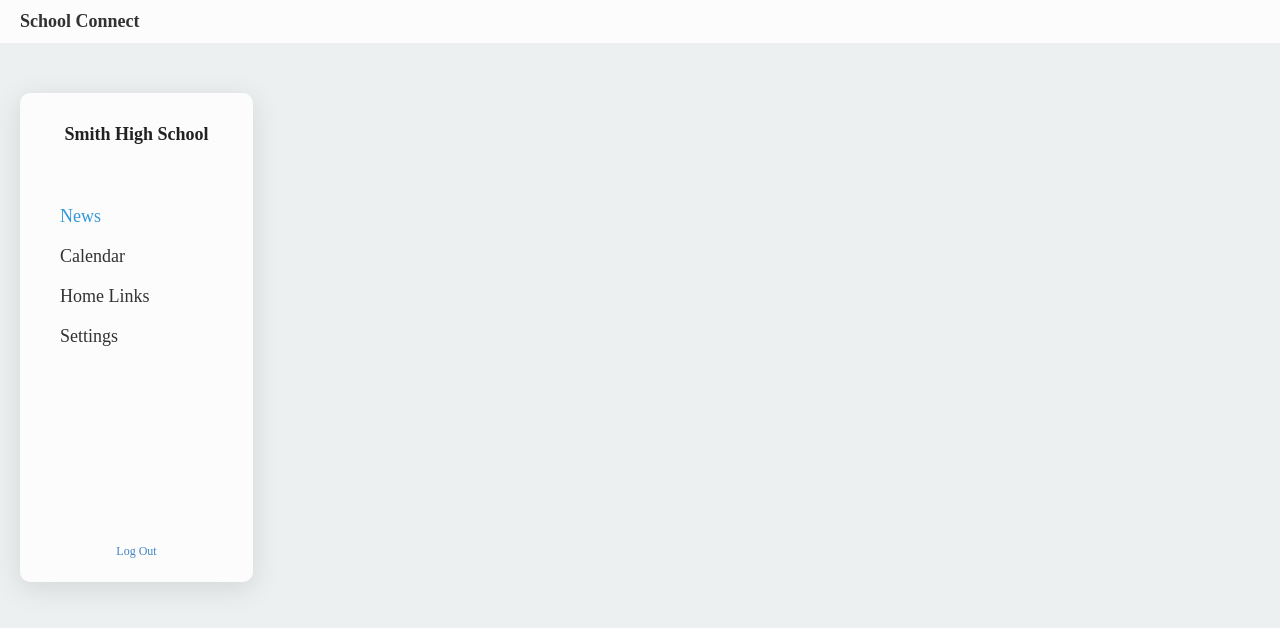
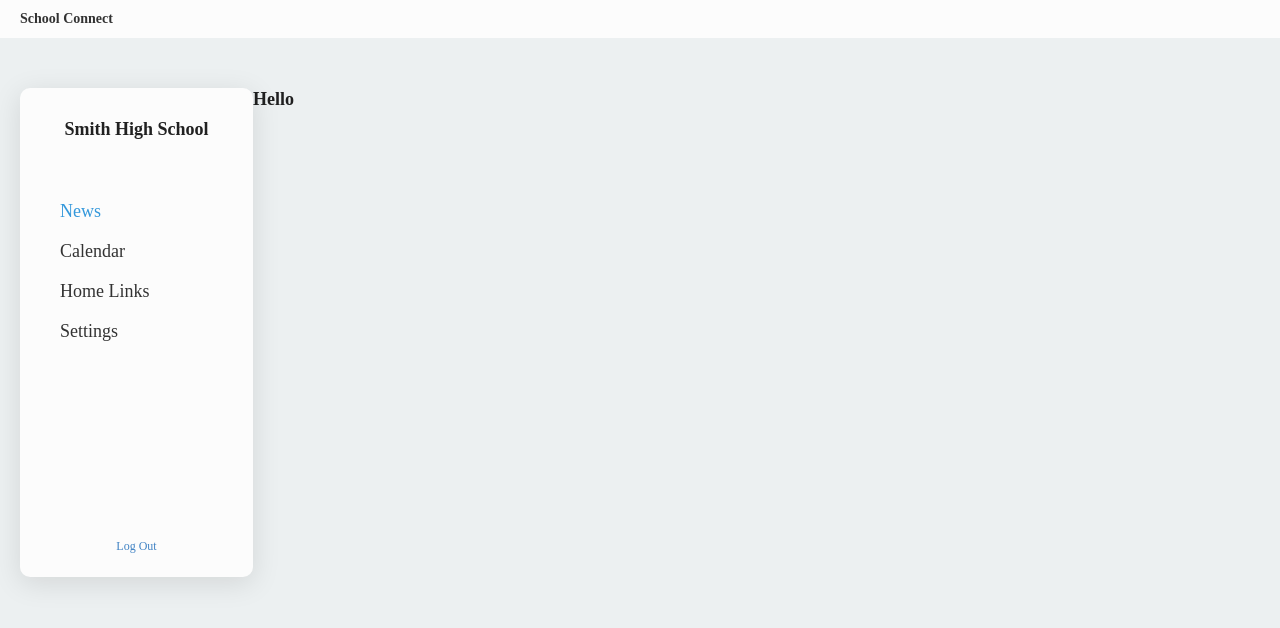
Before and after one commit to willbrandin/school-connect-web, a React (Create React App) app: page / in a window 1280 px wide. Shown: the top 628 px of the page. Built offline with nearby package versions, Linux system fonts and the light colour scheme.

Commit message:
Adding News section

```diff
--- a/src/App.css
+++ b/src/App.css
@@ -3,3 +3,10 @@
   display: flex;
   justify-content: space-between;
 }
+
+.menu-app-container{
+  display: flex;
+  flex-direction: row;
+  margin-top: 50px;
+  margin-left: 20px;
+}
--- a/src/App.js
+++ b/src/App.js
@@ -1,6 +1,7 @@
 import React, { Component } from 'react';
 import SideNav from './components/nav-menu/nav';
 import LogoBar from './components/logo-bar/logo-bar';
+import NewsList from './components/news/news-list';
 
 import './App.css';
 
@@ -12,10 +13,13 @@ class App extends Component {
 
       <div className="App">
         <LogoBar />
-        <SideNav
-          //Redux state for school details?
-          schoolName='Smith High School'
-        />
+        <div className='menu-app-container'>
+          <SideNav
+            //Redux state for school details?
+            schoolName='Smith High School'
+          />
+          <NewsList />
+        </div>
       </div>
     );
   }
--- a/src/components/logo-bar/logo-bar.css
+++ b/src/components/logo-bar/logo-bar.css
@@ -1,3 +1,8 @@
+
+h3 {
+    font-family: AvenirNext-DemiBold;
+    font-size: 14px;
+}
 
 .logo-bar {
     padding: 10px 20px;
--- a/src/components/logo-bar/logo-bar.js
+++ b/src/components/logo-bar/logo-bar.js
@@ -6,7 +6,7 @@ export default class LogoBar extends Component {
 
     return (
       <div className='logo-bar'>
-        <a href='#'><h1 className='logo-text'>School Connect</h1></a>
+        <a href='#'><h3 className='logo-text'>School Connect</h3></a>
       </div>
     )
   }
--- a/src/components/nav-menu/nav.css
+++ b/src/components/nav-menu/nav.css
@@ -47,14 +47,13 @@ li a:hover{
     width: 233px;
     height: 489px;
     text-align: center;
-    margin-top: 50px;
     padding-top: 30px;
-    margin-left: 20px;
     padding-bottom: 30px;
     box-shadow: 0 6px 28px 1px rgba(0,0,0,0.10);
     border-radius: 10px;
     display: flex;
     flex-direction: column;
+
 }
 
 .text-simple-link {
--- /dev/null
+++ b/src/components/news/news-list.js
@@ -0,0 +1,12 @@
+import React, { Component } from 'react';
+
+export default class NewsList extends Component {
+
+  render() {
+    return (
+        <div>
+            <h1>Hello</h1>
+        </div>
+    )
+  }
+}
```
Also changed, not shown: src/components/news/news-article.js (added).
